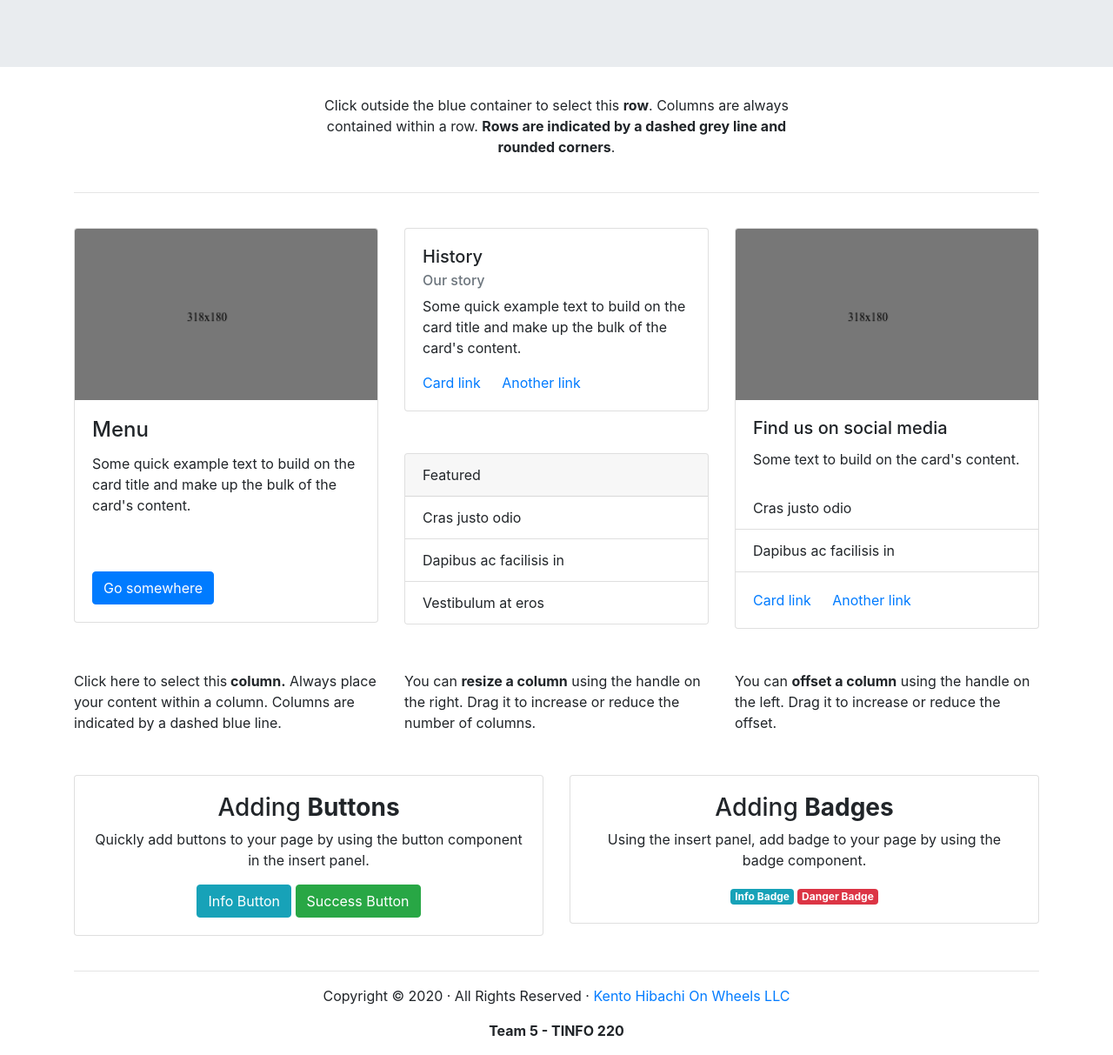
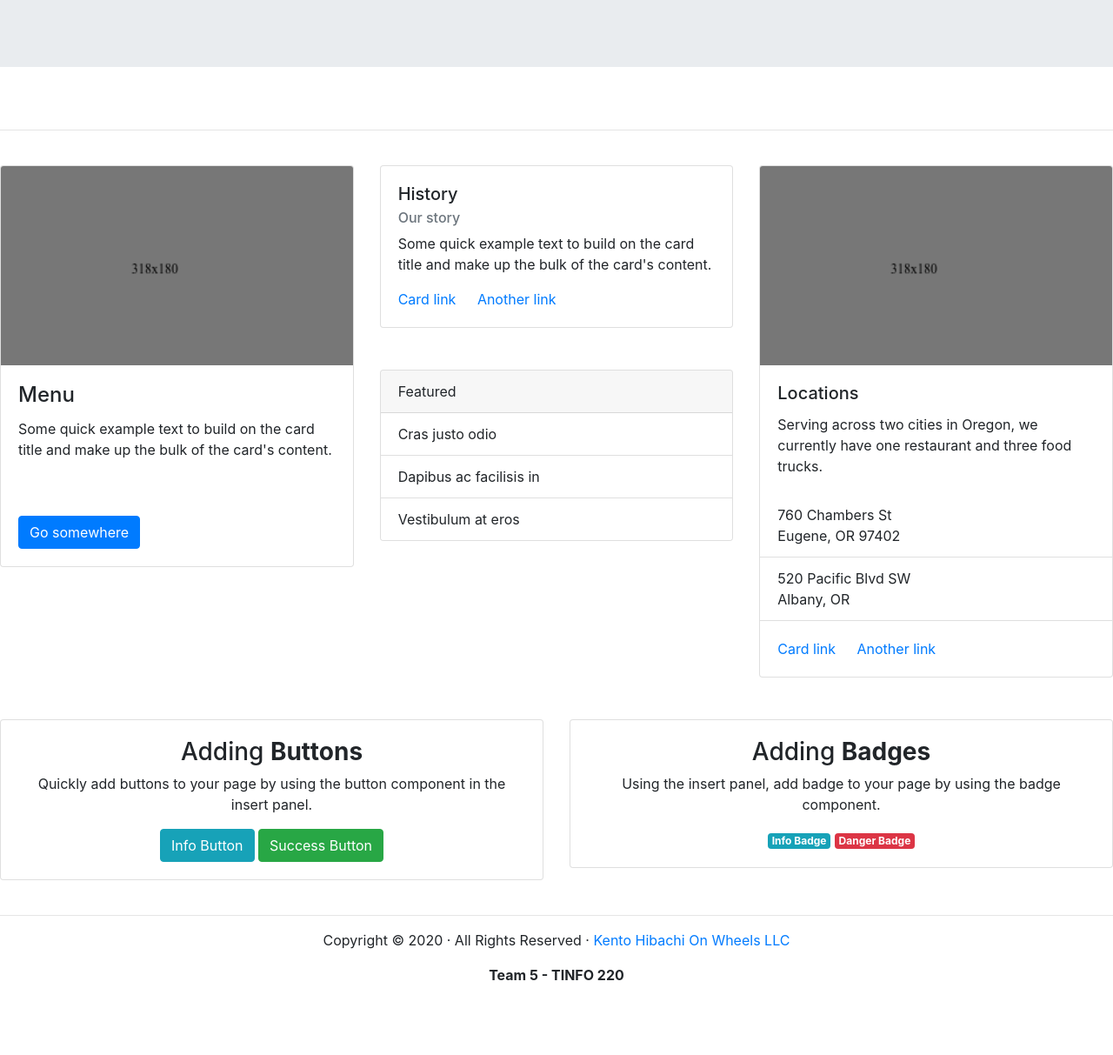
Before and after one commit to drewbritton/kento-on-wheels, a plain HTML site: page index.html in a window 1280 px wide. Shown: the part 414-1627 px from the top of the page at 87% size. After the commit the page ends 1563 px from the top, so only its background shows below. Drawn offline with Linux system fonts and the light colour scheme.

Commit message:
Adjusted some layout issues, got rid of unnecessary bootstrap components, began adding location info

```diff
--- a/index.html
+++ b/index.html
@@ -13,7 +13,7 @@
 
 <body>
 <nav class="navbar navbar-expand-lg navbar-dark bg-dark"> <a class="navbar-brand" href="#">Kento Hibachi On Wheels</a>
-  <button class="navbar-toggler" type="button" data-toggle="collapse" data-target="#navbarSupportedContent" aria-controls="navbarSupportedContent" aria-expanded="false" aria-label="Toggle navigation"> <span class="navbar-toggler-icon"></span> </button>
+  <button class="navbar-toggler" type="button" data-toggle="collapse" data-target="#navbarSupportedContent" aria-controls="navbarSupportedContent" aria-expanded="false" aria-label="Toggle navigation"><span class="navbar-toggler-icon"></span> </button>
   <div class="collapse navbar-collapse" id="navbarSupportedContent">
     <ul class="navbar-nav mr-auto">
       <li class="nav-item active"> <a class="nav-link" href="#">Home <span class="sr-only">(current)</span></a> </li>
@@ -30,20 +30,20 @@
 </nav>
 <div class="jumbotron jumbotron-fluid text-center">
   <h1 class="display-4">Authentic Hibachi <i>To-Go</i></h1>
-  <p class="lead col-md-10 offset-md-1" align="right">Visit us at any of our three locations!</p>
-  <div class="row mb-8">
-    <div class="col-md-12"> <img src="images/kentoExterior.jpg" alt="Kento food truck" class="rounded img-fluid" width="40%"> </div>
-    <div class="offset-md-7 col-md-5"><strong>Hours of operation:<br>
+  <p class="lead col-md-10 offset-md-1" align="right">Visit us at any of our four locations!</p>
+  <div class="row row-cols-2 row-cols-sm-1">
+    <div class="col-md-12">
+        <img src="images/kentoExterior.jpg" alt="Kento food truck" class="rounded img-fluid" width="40%">
+    </div>
+    <div class="offset-md-7 col-md-5">
+        <strong>Hours of operation:<br>
       11:00am - 8:00pm Mon through Sat<br>
-      12:00pm - 8:00pm Sun</strong></div>
+      12:00pm - 8:00pm Sun</strong>
+    </div>
   </div>
   <br>
   <p class="lead col-md-4 offset-md-4"><a class="btn btn-primary btn-lg" href="orderahead.html" role="button">Place Carryout Order</a></p>
 </div>
-<div class="container">
-  <div class="row text-center">
-    <div class="col-lg-6 offset-lg-3">Click outside the blue container to select this <strong>row</strong>. Columns are always contained within a row. <strong>Rows are indicated by a dashed grey line and rounded corners</strong>. </div>
-  </div>
   <br>
   <hr>
   <br>
@@ -80,23 +80,16 @@
     <div class="col-md-4">
       <div class="card"> <img class="card-img-top" src="images/card-img.png" alt="Card image cap">
         <div class="card-body">
-          <h5 class="card-title">Find us on social media</h5>
-          <p class="card-text">Some text to build on the card's content.</p>
+          <h5 class="card-title">Locations</h5>
+          <p class="card-text">Serving across two cities in Oregon, we currently have one restaurant and three food trucks.</p>
         </div>
         <ul class="list-group list-group-flush">
-          <li class="list-group-item">Cras justo odio</li>
-          <li class="list-group-item">Dapibus ac facilisis in</li>
+          <li class="list-group-item">760 Chambers St<br>Eugene, OR 97402</li>
+          <li class="list-group-item">520 Pacific Blvd SW<br>Albany, OR</li>
         </ul>
         <div class="card-body"> <a href="#" class="card-link">Card link</a> <a href="#" class="card-link">Another link</a> </div>
       </div>
     </div>
-  </div>
-  <br/>
-  <br/>
-  <div class="row">
-    <div class=" col-md-4"> Click here to select this<strong> column.</strong> Always place your content within a column. Columns are indicated by a dashed blue line. </div>
-    <div class="col-md-4 "> You can <strong>resize a column</strong> using the handle on the right. Drag it to increase or reduce the number of columns.</div>
-    <div class="col-md-4 "> You can <strong>offset a column</strong> using the handle on the left. Drag it to increase or reduce the offset. </div>
   </div>
   <br/>
   <br/>
```
